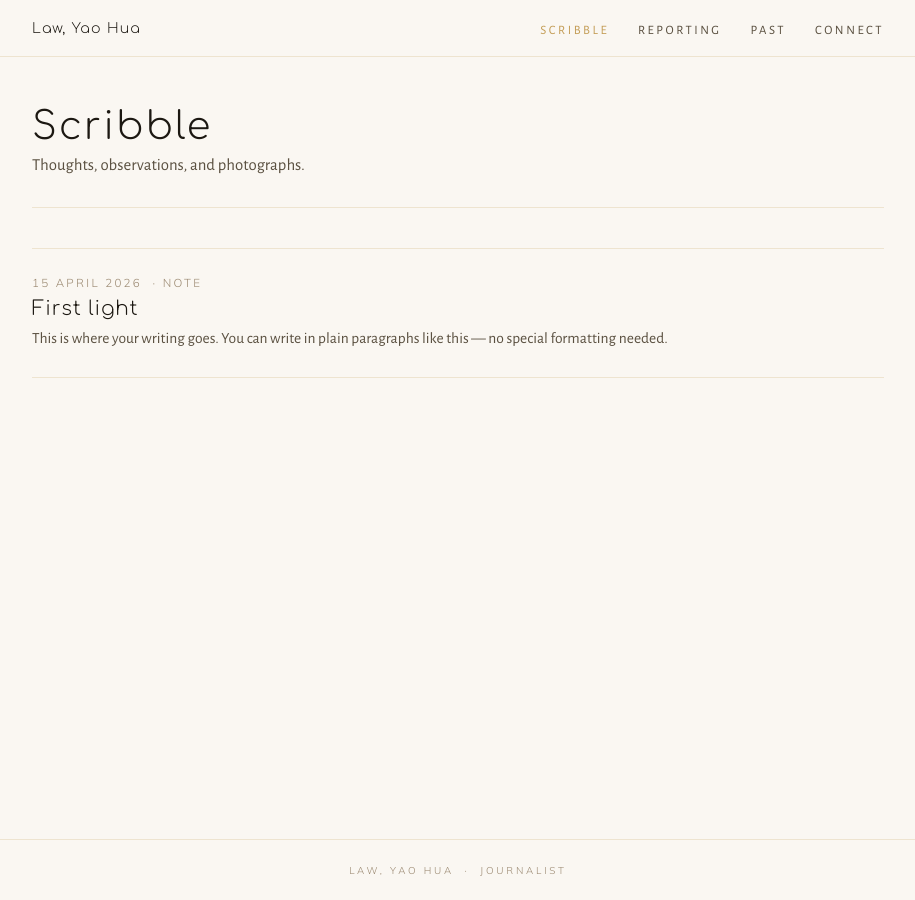
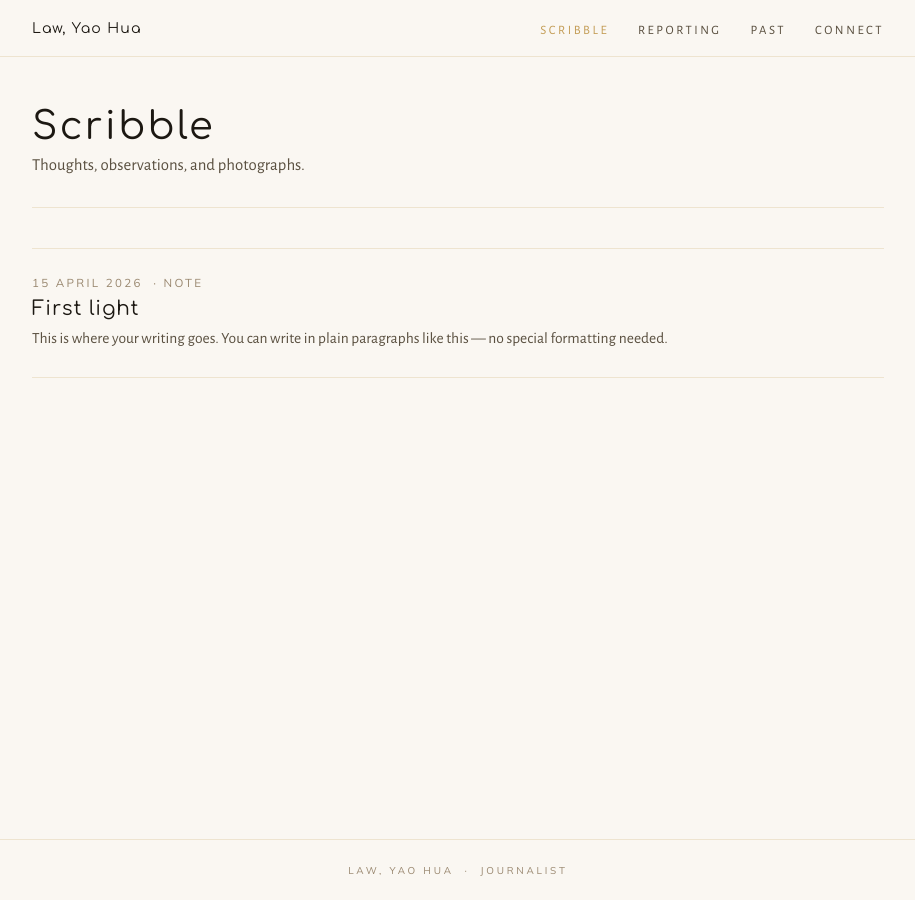
Before and after one commit to yhlreporter/site, a Jekyll site: the page built from posts/index.html, in a window 1280 px wide. Shown: the whole page, without its empty margins (182-1097 px from the left). Built offline with Jekyll 4.4.1, drawn with Linux system fonts in a browser that asks for light colours.

Commit message:
Update main.css

```diff
--- a/assets/css/main.css
+++ b/assets/css/main.css
@@ -75,7 +75,7 @@ body {
 
 .site__nav-name {
   font-family: var(--font-display);
-  font-weight: 300;
+  font-weight: 400;
   font-size: 0.88rem;
   letter-spacing: 0.08em;
   color: var(--ink);
@@ -96,7 +96,7 @@ body {
 
 .site__nav-links a {
   font-family: var(--font-serif);
-  font-weight: 300;
+  font-weight: 400;
   font-size: 0.8rem;
   letter-spacing: 0.2em;
   text-transform: uppercase;
@@ -125,7 +125,7 @@ body {
   text-align: center;
   padding: 1.5rem;
   font-family: var(--font-sans);
-  font-weight: 300;
+  font-weight: 400;
   font-size: 0.62rem;
   letter-spacing: 0.28em;
   text-transform: uppercase;
@@ -135,7 +135,7 @@ body {
 /* ── Page headings ──────────────────────────────────── */
 .page__title {
   font-family: var(--font-display);
-  font-weight: 300;
+  font-weight: 400;
   font-size: clamp(1.6rem, 4vw, 2.4rem);
   color: var(--ink);
   letter-spacing: 0.06em;
@@ -144,7 +144,7 @@ body {
 
 .page__lead {
   font-family: var(--font-serif);
-  font-weight: 300;
+  font-weight: 400;
   font-size: 1.05rem;
   color: var(--ink-muted);
   margin-bottom: 2.5rem;
@@ -168,7 +168,7 @@ body {
 
 .post-list__meta {
   font-family: var(--font-sans);
-  font-weight: 300;
+  font-weight: 400;
   font-size: 0.72rem;
   letter-spacing: 0.2em;
   text-transform: uppercase;
@@ -178,7 +178,7 @@ body {
 
 .post-list__title {
   font-family: var(--font-display);
-  font-weight: 300;
+  font-weight: 400;
   font-size: clamp(1rem, 2.5vw, 1.25rem);
   letter-spacing: 0.04em;
   margin-bottom: 0.4rem;
@@ -196,7 +196,7 @@ body {
 
 .post-list__excerpt {
   font-family: var(--font-serif);
-  font-weight: 300;
+  font-weight: 400;
   font-size: 0.97rem;
   line-height: 1.65;
   color: var(--ink-muted);
@@ -213,7 +213,7 @@ body {
 
 .post__meta {
   font-family: var(--font-sans);
-  font-weight: 300;
+  font-weight: 400;
   font-size: 0.72rem;
   letter-spacing: 0.2em;
   text-transform: uppercase;
@@ -227,7 +227,7 @@ body {
 
 .post__title {
   font-family: var(--font-display);
-  font-weight: 300;
+  font-weight: 400;
   font-size: clamp(1.6rem, 4vw, 2.6rem);
   letter-spacing: 0.06em;
   line-height: 1.2;
@@ -238,7 +238,7 @@ body {
 .post__subtitle {
   font-family: var(--font-serif);
   font-style: italic;
-  font-weight: 300;
+  font-weight: 400;
   font-size: 1.1rem;
   color: var(--ink-muted);
   line-height: 1.5;
@@ -249,7 +249,7 @@ body {
   margin: 0 auto;
   padding: 0 1.5rem;
   font-family: var(--font-serif);
-  font-weight: 300;
+  font-weight: 400;
   font-size: 1.05rem;
   line-height: 1.8;
   color: var(--ink);
@@ -261,7 +261,7 @@ body {
 
 .post__body h2 {
   font-family: var(--font-display);
-  font-weight: 300;
+  font-weight: 400;
   font-size: 1.3rem;
   letter-spacing: 0.06em;
   color: var(--ink);
@@ -307,7 +307,7 @@ body {
 
 .post__back {
   font-family: var(--font-sans);
-  font-weight: 300;
+  font-weight: 400;
   font-size: 0.78rem;
   letter-spacing: 0.15em;
   text-transform: uppercase;
```
